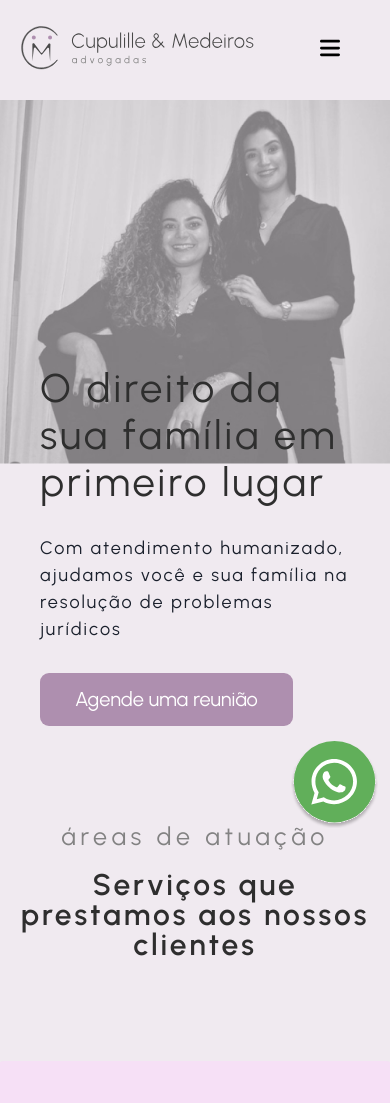
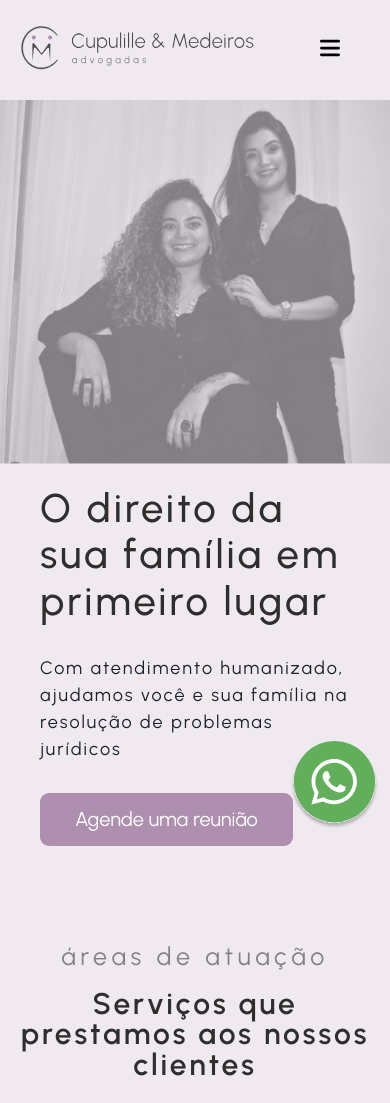
Before and after one commit to matheusdamiao/gatsby-blog, a Gatsby site: page / in a window 390 px wide. Shown: the top 1103 px of the page. Built offline with nearby package versions, Linux system fonts and the light colour scheme; Gatsby itself is replaced by a stand-in of ours.

Commit message:
style: change image position in hero section

```diff
--- a/src/components/HeroSectionNew.module.css
+++ b/src/components/HeroSectionNew.module.css
@@ -107,7 +107,7 @@
 .div > h1 {
     font-family: Urbanist, sans-serif;
     font-size: 60px;
-    font-weight: 400;
+    font-weight: 500;
     line-height: 117%;
     letter-spacing: 3px;
     color: #2E2E2E;
@@ -155,11 +155,11 @@
 
 .divFoto {
     /* width: 40%; */
-
+    height: 100%;
 }
 
 .divFoto > img {
-
+    height: max-content;
     width: 100%;
     /* opacity: 70%; */
     object-fit: cover;
@@ -194,12 +194,13 @@
     .divPrincipal{
         justify-content: center;
         flex-wrap: wrap;
+        flex-direction: column-reverse;
     }
 
     .div{
        width: 100%;
         z-index: 10;
-        padding-top: 250px;
+        /* padding-top: 250px; */
         justify-content: flex-start;
         padding-left: 40px;
         padding-bottom: 50px;
@@ -233,7 +234,7 @@
 
     .divFoto{
         /* width: 100%; */
-        position: absolute;
+        /* position: absolute; */
         z-index: 0;
         opacity: 0.7;
     }
--- a/src/components/style.scss
+++ b/src/components/style.scss
@@ -750,7 +750,12 @@ a {
         }
     }
 
-
+    @media screen and (max-width: 500px) {
+
+        img {
+            object-position: -300px 0px;
+        }
+    }
 
 
     }
```
